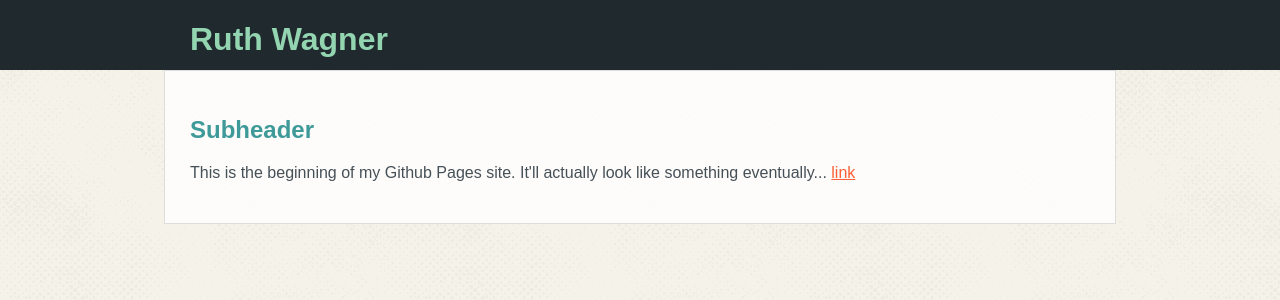
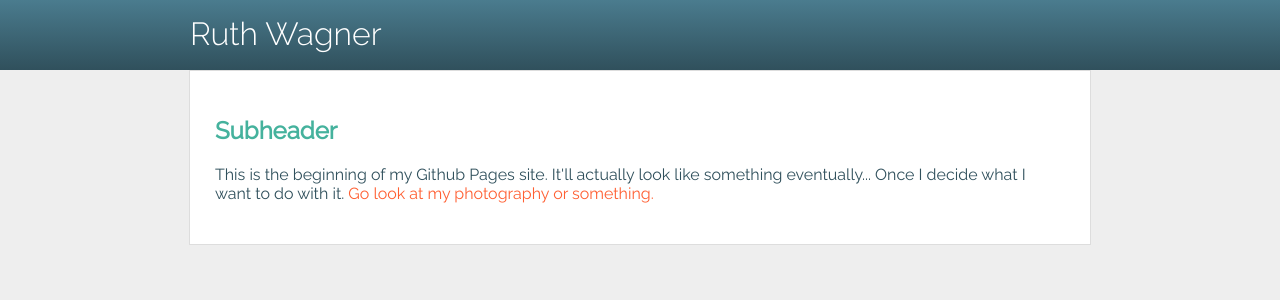
Before and after one commit to ruthhalteman/ruthhalteman.github.io, a Jekyll site: the page built from index.html, in a window 1280 px wide. Shown: the top 300 px of the page. Built offline with Jekyll 4.4.1, drawn with Linux system fonts in a browser that asks for light colours; Markdown is read by kramdown in place of the engine named in the settings.

Commit message:
fonts and styling funtimes

```diff
--- a/index.html
+++ b/index.html
@@ -4,25 +4,9 @@ title: Ruth Wagner
 ---
 
 <h2>Subheader</h2>
-<p>This is the beginning of my Github Pages site. It'll actually look like something eventually... <a href="http://google.ca">link</a></p>
+<p>This is the beginning of my Github Pages site. It'll actually look like something eventually... Once I decide what I want to do with it. <a href="http://ruthwagner.ca">Go look at my photography or something.</a></p>
+
 <!--
-<div class="test-div" style="background:#32313f;"></div>
-<div class="test-div" style="background:#a9c5da;"></div>
-<div class="test-div" style="background:#f3efe6;"></div>
-<div class="test-div" style="background:#f06f4f;"></div>
-<div class="test-div" style="background:#747371;"></div>
-<br>
-<div class="test-div" style="background:#1f2f3f;"></div>
-<div class="test-div" style="background:#465057;"></div>
-<div class="test-div" style="background:#63a599;"></div>
-<div class="test-div" style="background:#a6a497;"></div>
-<div class="test-div" style="background:#f4f1e3;"></div>
-<br>
-<div class="test-div" style="background:#3e9999;"></div>
-<div class="test-div" style="background:#93d4b1;"></div>
-<div class="test-div" style="background:#f4e7e7;"></div>
-<div class="test-div" style="background:#ff5f32;"></div>
-<div class="test-div" style="background:#1f292e;"></div>
 
 {% for post in site.posts %}
   {{ post.date | date: "%B %e, %Y" }}
--- a/styles.scss
+++ b/styles.scss
@@ -1,14 +1,14 @@
 ---
 ---
-
+@import url(http://fonts.googleapis.com/css?family=Raleway:400,300);
 body {
-	background: url('halftone.png');
-	font-family: Arial, sans-serif;
+	background: #eee;
+	font-family: Raleway, sans-serif;
 	margin: 0;
 	height: 100%;
 }
 .header {
-	background: #1f292e;
+	background: linear-gradient(lighten(#30505c, 15%), #30505c);
 	width: 100%;
 	position: absolute;
 	top:0px;
@@ -19,8 +19,8 @@ body {
 	}
 }
 .content {
-	max-width: 900px;
-	background: rgba(255,255,255,0.8);
+	max-width: 850px;
+	background: #fff;
 	border: 1px solid #ddd;
 	height: 100%;
 	margin: 0 auto;
@@ -28,16 +28,19 @@ body {
 	padding:25px;
 }
 h1 {
-	color: #93d4b1;
+	color: #fff;
+	font-weight: 200;
+	line-height: 25px;
 }
 h2 {
-	color: #3e9999;
+	color: #45b29d;
 }
 p {
-	color: #465057;
+	color: #30505c;
 }
 a {
 	color: #ff5f32;
+	text-decoration: none;
 }
 .test-div {
 	width:50px;
```
